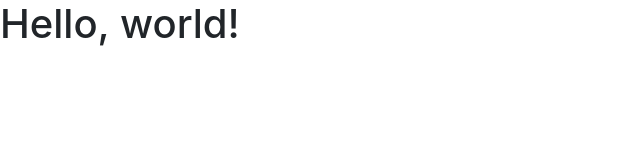
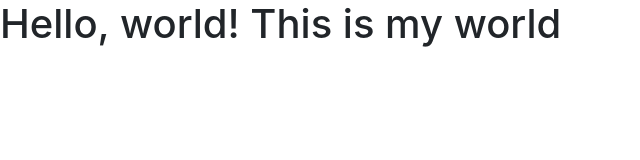
Before and after one commit to MykeLincoln/MRLincoln.com, a plain HTML site: page index.html in a window 1280 px wide. Shown: the whole page, without its empty margins (0-640 px from the left). Drawn offline with nearby package versions, Linux system fonts and the light colour scheme.

Commit message:
testing commit test

```diff
--- a/index.html
+++ b/index.html
@@ -18,7 +18,7 @@
     <![endif]-->
   </head>
   <body>
-    <h1>Hello, world!</h1>
+    <h1>Hello, world! This is my world</h1>
 
     <!-- jQuery (necessary for Bootstrap's JavaScript plugins) -->
     <script src="https://ajax.googleapis.com/ajax/libs/jquery/1.11.3/jquery.min.js"></script>
```
